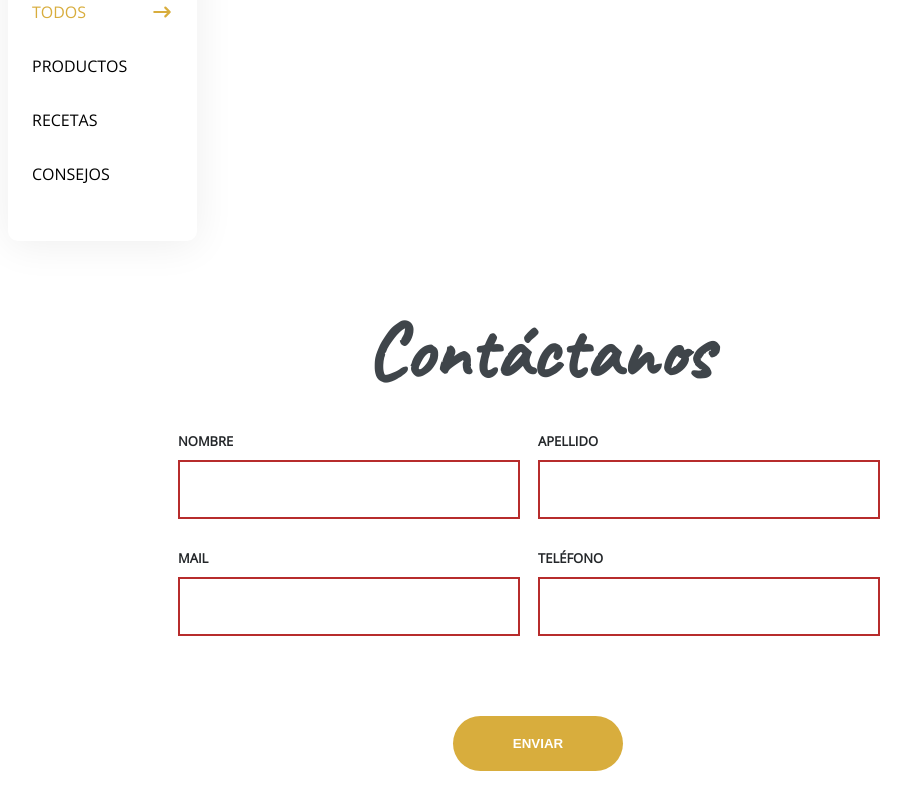
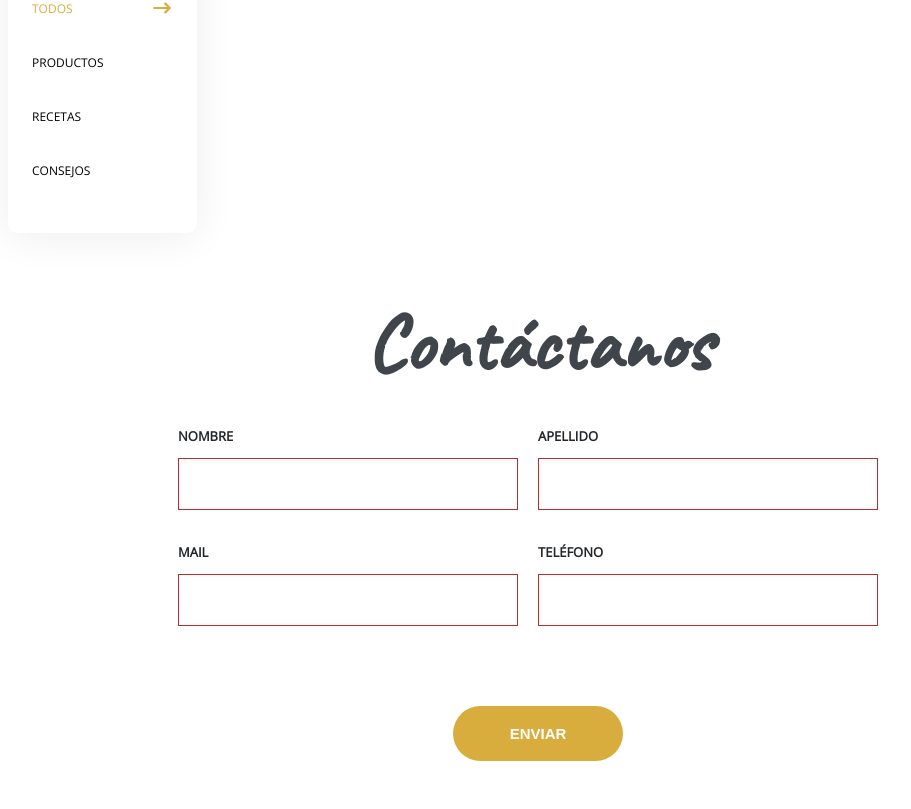
Before and after one commit to Abraham15rivas/test-meat, a Vue app: page / in a window 1280 px wide. Shown: the part 811-1620 px from the top of the page, without its empty margins (102-1013 px from the left). Built offline with nearby package versions, Linux system fonts and the light colour scheme; no server answers.

Commit message:
bem modify

```diff
--- a/src/components/articles/Articles.vue
+++ b/src/components/articles/Articles.vue
@@ -15,7 +15,7 @@
           </figure>
           <div class="container__body-card">
             <h3 class="container__body-card-h3">{{ article.title }}</h3>
-            <p>
+            <p class="container__body-card-p">
               {{ article.content }}
             </p>
             <a href="#" class="container__read-more">
@@ -132,9 +132,18 @@ export default {
     &__body-card-h3 {
       margin: 0 0 18px 0;
       font-family: "Open Sans";
+      font-size: 18px;
+      font-weight: 700;
+      line-height: 24px;
       letter-spacing: 0.06em;
       color: var(--title-color);
       transition: color 0.3s ease-out;
+    }
+
+    &__body-card-p {
+      font-size: 14px;
+      font-weight: 400;
+      line-height: 24px;
     }
 
     &__card:has(:hover, :focus) {
@@ -152,7 +161,9 @@ export default {
     &__read-more {
       text-transform: uppercase;
       color: $primary-color;
-      font-weight: bold;
+      font-size: 15px;
+      font-weight: 700;
+      line-height: 26px;
       display: none;
       align-items: center;
       text-decoration: none;
--- a/src/components/filter/Filter.vue
+++ b/src/components/filter/Filter.vue
@@ -43,6 +43,9 @@
 
   .card-filter {
     font-family: "Open Sans";
+    font-size: 12px;
+    font-weight: 400;
+    line-height: 23px;
     border-radius: 10px;
     box-shadow: 0px 4px 40px 0px #00000012;
     padding: 24px;
--- a/src/components/form/Form.vue
+++ b/src/components/form/Form.vue
@@ -1,6 +1,7 @@
 <template>
+  <div>
+    <form class="form" @submit.prevent="sendData">
       <div class="container">
-    <form class="form" @submit.prevent="sendData">
         <div class="container__row">
           <div class="container__col--6">
             <label class="form__label" for="firstname">NOMBRE</label>
@@ -31,7 +32,6 @@
             >
           </div>
         </div>
-
         <div class="container__row">
           <div class="container__col--6">
             <label class="form__label" for="email">MAIL</label>
@@ -63,7 +63,6 @@
             >
           </div>
         </div>
-
         <center>
           <button
             :class="{
@@ -77,6 +76,7 @@
             Enviar
           </button>
         </center>
+      </div>
     </form>
   </div>
 </template>
@@ -150,16 +150,19 @@ export default {
       font-family: 'Open Sans', sans-serif !important;
       font-size: 13px;
       font-weight: 700;
+      line-height: 24px;
       color: #24272A;
       display: block;
     }
 
     &__input {
       width: 85%;
-      height: 55px;
+      height: 50px;
       padding: 0 16px;
-      border: 2px solid #ddd;
-      font-family: 'Rubik', sans-serif;
+      border: 1px solid #CFCFCF;
+      font-size: 14px;
+      font-weight: 400;
+      line-height: 24px;
       outline: 0;
       transition: 0.2s;
       margin-top: 10px;
@@ -179,10 +182,12 @@ export default {
       height: 55px !important;
       color: white;
       margin: 50px;
-      border-radius: 30px;
+      border-radius: 50px;
       border: none !important;
       text-transform: uppercase;
-      font-weight: bold;
+      font-size: 15px;
+      font-weight: 700;
+      line-height: 26px;
     }
 
     &__send-button:hover {
```
Lines whose indentation alone changed are shown as unchanged.
